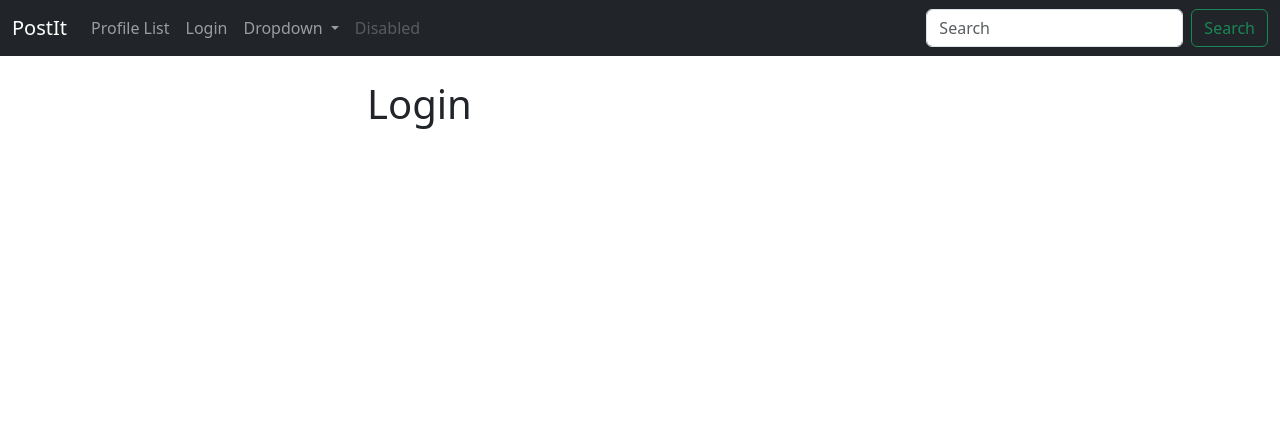
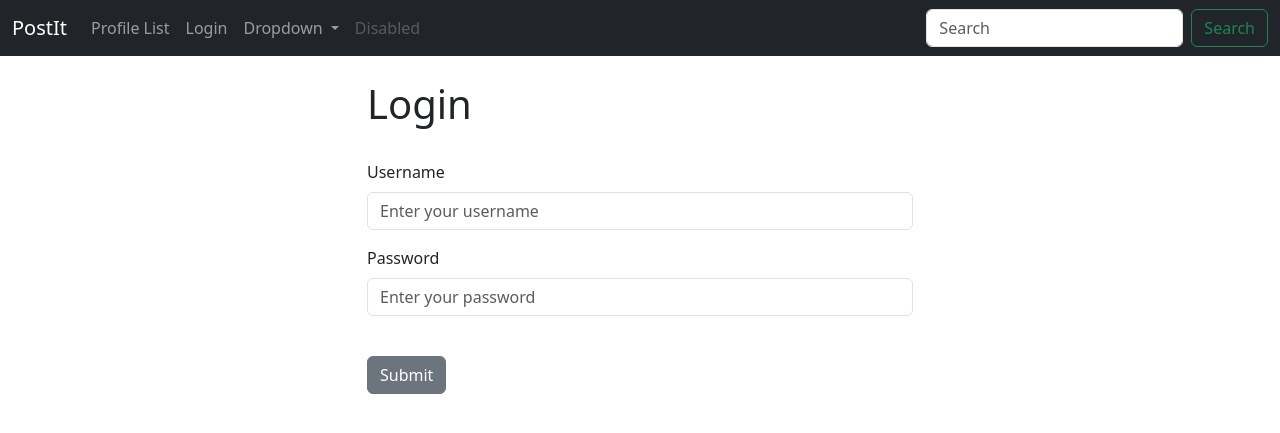
Before and after one commit to Jkhall81/PostIt, a Django app: page /login/ in a window 1280 px wide. Shown: the top 433 px of the page. Run offline with Django 4.2, Linux system fonts and the light colour scheme.

Commit message:
accidently added a werid select user dropdown window that was located above my post form, on the home.html page, at some point.  Dont remember doing it but, it looked weird so i removed it.  added functionality to login and out from the home page.

```diff
--- a/social/postit/forms.py
+++ b/social/postit/forms.py
@@ -15,4 +15,4 @@ class PostForm(forms.ModelForm):
 
     class Meta:
         model = Post
-        exclude = ('User',)
+        fields = ('body',)
--- a/social/postit/templates/login.html
+++ b/social/postit/templates/login.html
@@ -1,11 +1,26 @@
 {% extends 'base.html' %}
 
 {% block content %}
+
+{% if user.is_authenticated %}
+<h1>You're already logged in!</h1>
+{% else %}
 <div class="col-md-6 offset-md-3">
 <h1>Login</h1>
+    <br/>
     <form method="POST" action="{% url 'login' %}">
     {% csrf_token %}
+         <div class="mb-3">
+             <label for="username" class="form-label">Username</label>
+    <input id="username" type="text" class="form-control" name="username" placeholder="Enter your username">
+  </div>
+  <div class="mb-3">
+      <label for="password" class="form-label">Password</label>
+    <input id="password" type="password" class="form-control" name="password" placeholder="Enter your password">
+  </div>
+        <br/>
+  <button type="submit" class="btn btn-secondary">Submit</button>
     </form>
 </div>
-
+{% endif %}
 {% endblock %}
--- a/social/postit/templates/navbar.html
+++ b/social/postit/templates/navbar.html
@@ -12,6 +12,9 @@
         {% if user.is_authenticated %}
         <li class="nav-item">
           <a class="nav-link" href="{% url 'profile' request.user.id %}">My Profile</a>
+        </li>
+        <li class="nav-item">
+          <a class="nav-link" href="{% url 'logout' %}">Logout</a>
         </li>
         {% else %}
         <li class="nav-item">
--- a/social/postit/views.py
+++ b/social/postit/views.py
@@ -58,8 +58,26 @@ def profile(request, pk):
 
 
 def login_user(request):
-    return render(request, 'login.html', {})
+    if request.method == 'POST':
+        # must match name given in input element on form
+
+        username = request.POST['username']
+        password = request.POST['password']
+        # find out which user is logging in
+
+        user = authenticate(request, username=username, password=password)
+        if user is not None:
+            login(request, user)
+            messages.success(request, 'You have logged in successfully!')
+            return redirect('home')
+        else:
+            messages.success(request, 'Login failure, Please try again!')
+            return redirect('login')
+    else:
+        return render(request, 'login.html', {})
 
 
 def logout_user(request):
-    pass
+    logout(request)
+    messages.success(request, 'You have been logged out!')
+    return redirect('home')
```
Also changed, not shown: social/db.sqlite3.
